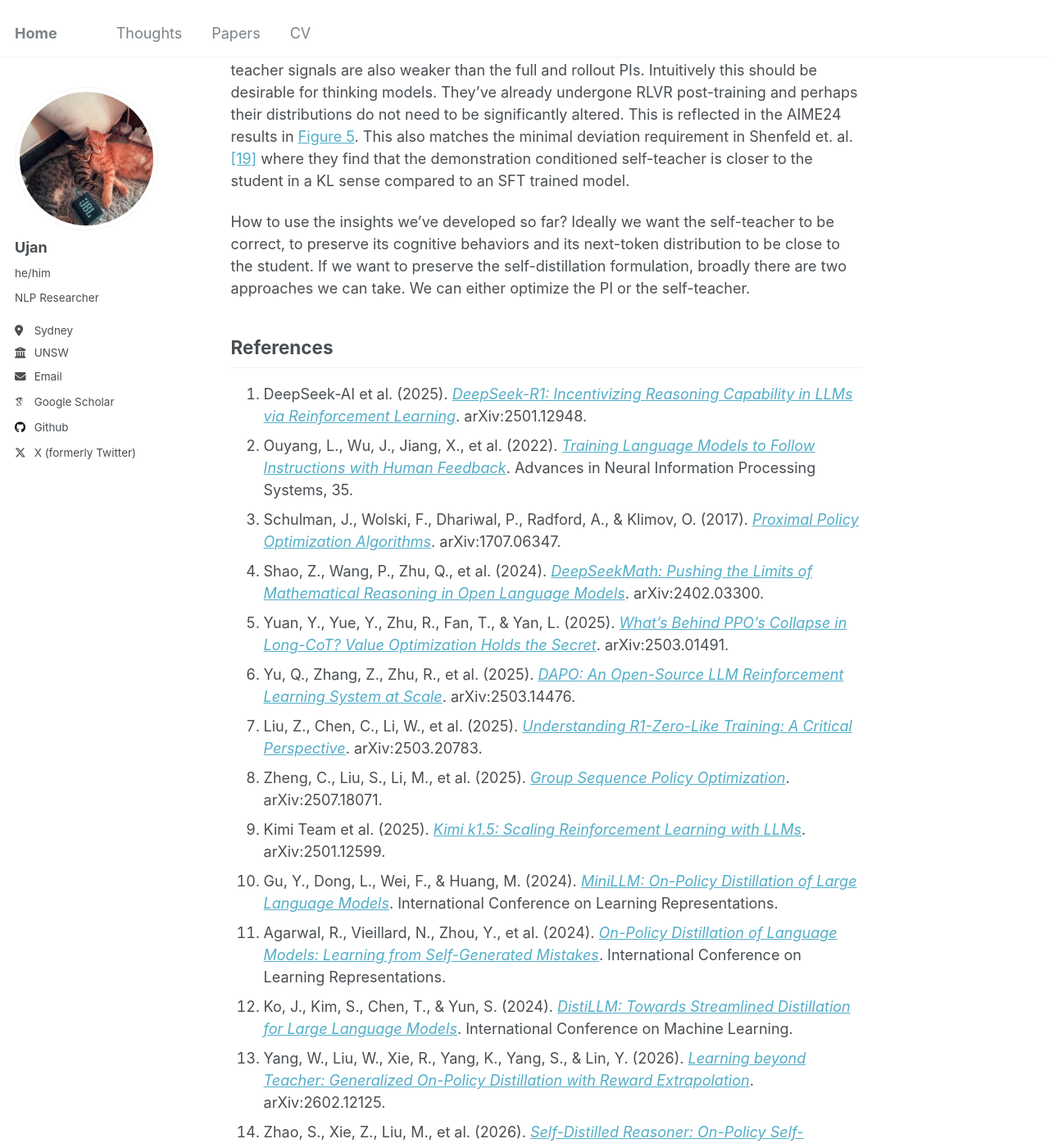
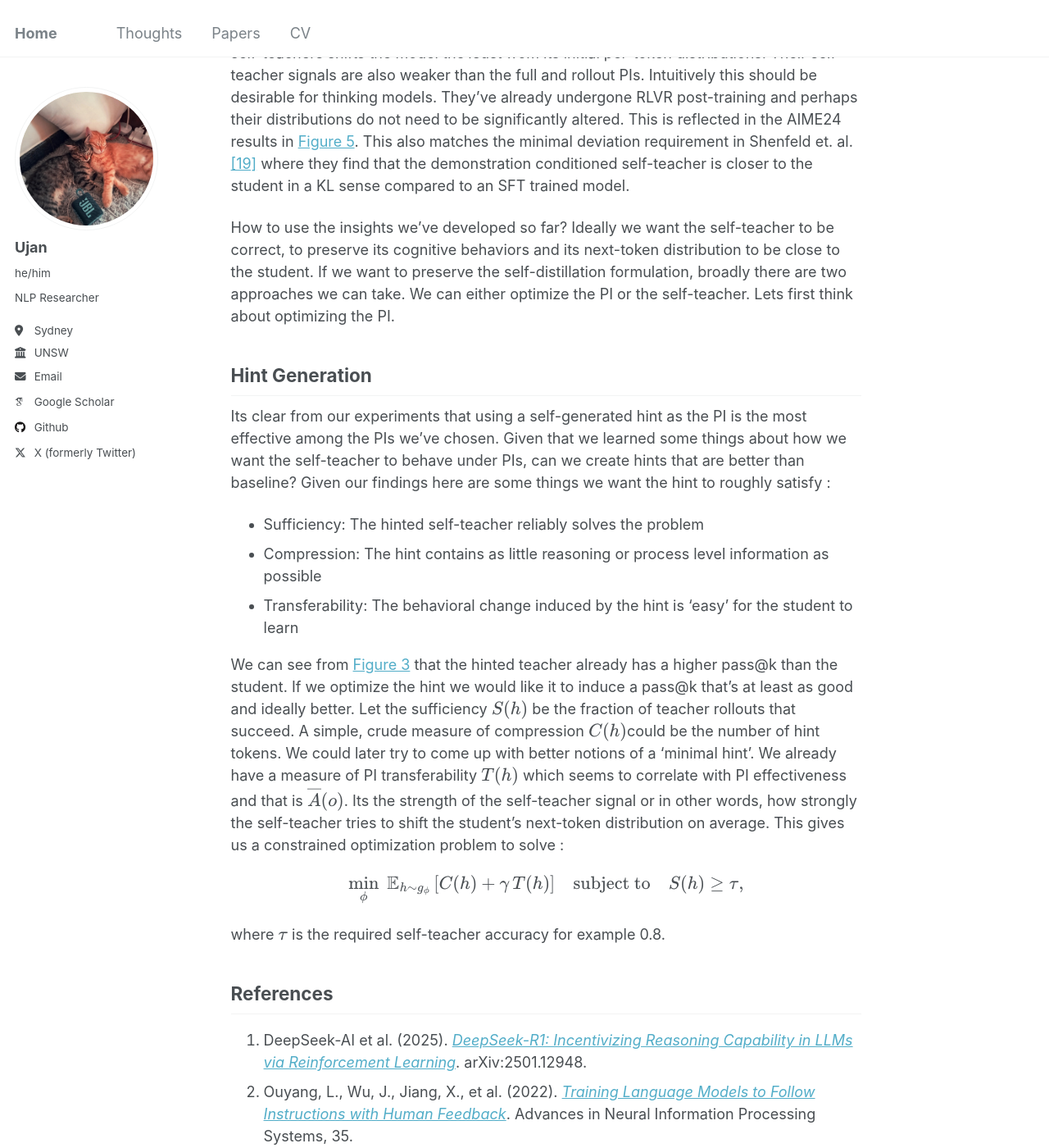
Before and after one commit to tatami-galaxy/tatami-galaxy.github.io, a Jekyll site: the page built from _posts/2026-07-01-self-distillation-post-1.md, in a window 1280 px wide and 1400 px high, scrolled down 14447 px. Shown: the whole window at 82% size. Built offline with Jekyll 4.4.1, drawn with Linux system fonts in a browser that asks for light colours; some web fonts are replaced; some of the changed text lies outside the part shown.

Commit message:
self-teacher training

```diff
--- a/_posts/2026-07-01-self-distillation-post-1.md
+++ b/_posts/2026-07-01-self-distillation-post-1.md
@@ -219,7 +219,38 @@ roughly tells us how much the trained model is shifting away from the base model
 
 [Figure 8](#fig-8) is quite revealing as it suggests that training under hint and answer conditioned self-teachers shifts the model the *least* from its initial per-token distributions. Their self-teacher signals are also weaker than the full and rollout PIs. Intuitively this should be desirable for thinking models. They've already undergone RLVR post-training and perhaps their distributions do not need to be significantly altered. This is reflected in the AIME24 results in [Figure 5](#fig-5). This also matches the minimal deviation requirement in Shenfeld et. al. [[19]](#ref-19) where they find that the demonstration conditioned self-teacher is closer to the student in a KL sense compared to an SFT trained model.
 
-How to use the insights we've developed so far? Ideally we want the self-teacher to be correct, to preserve its cognitive behaviors and its next-token distribution to be close to the student. If we want to preserve the self-distillation formulation, broadly there are two approaches we can take. We can either optimize the PI or the self-teacher.
+How to use the insights we've developed so far? Ideally we want the self-teacher to be correct, to preserve its cognitive behaviors and its next-token distribution to be close to the student. If we want to preserve the self-distillation formulation, broadly there are two approaches we can take. We can either optimize the PI or the self-teacher. Lets first think about optimizing the PI.
+
+
+## Hint Generation
+
+Its clear from our experiments that using a self-generated hint as the PI is the most effective among the PIs we've chosen. Given that we learned some things about how we want the self-teacher to behave under PIs, can we create hints that are better than baseline? Given our findings here are some things we want the hint to roughly satisfy :
+
+- Sufficiency: The hinted self-teacher reliably solves the problem
+- Compression: The hint contains as little reasoning or process level information as possible
+- Transferability: The behavioral change induced by the hint is 'easy' for the student to learn
+
+We can see from [Figure 3](#fig-3) that the hinted teacher already has a higher pass@k than the student. If we optimize the hint we would like it to induce a pass@k that's at least as good and ideally better. Let the sufficiency $$S(h)$$ be the fraction of teacher rollouts that succeed. A simple, crude measure of compression $$C(h)$$could be the number of hint tokens. We could later try to come up with better notions of a 'minimal hint'. We already have a measure of PI transferability $$T(h)$$ which seems to correlate with PI effectiveness and that is $$\overline{A}(o)$$. Its the strength of the self-teacher signal or in other words, how strongly the self-teacher tries to shift the student's next-token distribution on average. This gives us a constrained optimization problem to solve :
+
+$$
+\min_\phi\;
+\mathbb E_{h\sim g_\phi}
+\left[
+C(h)+\gamma\,T(h)
+\right]
+\quad
+\text{subject to}\quad
+S(h)\ge \tau,
+$$
+
+where $$\tau$$ is the required self-teacher accuracy for example 0.8.
+
+
+
+
+
+
+
 
 
 
```
